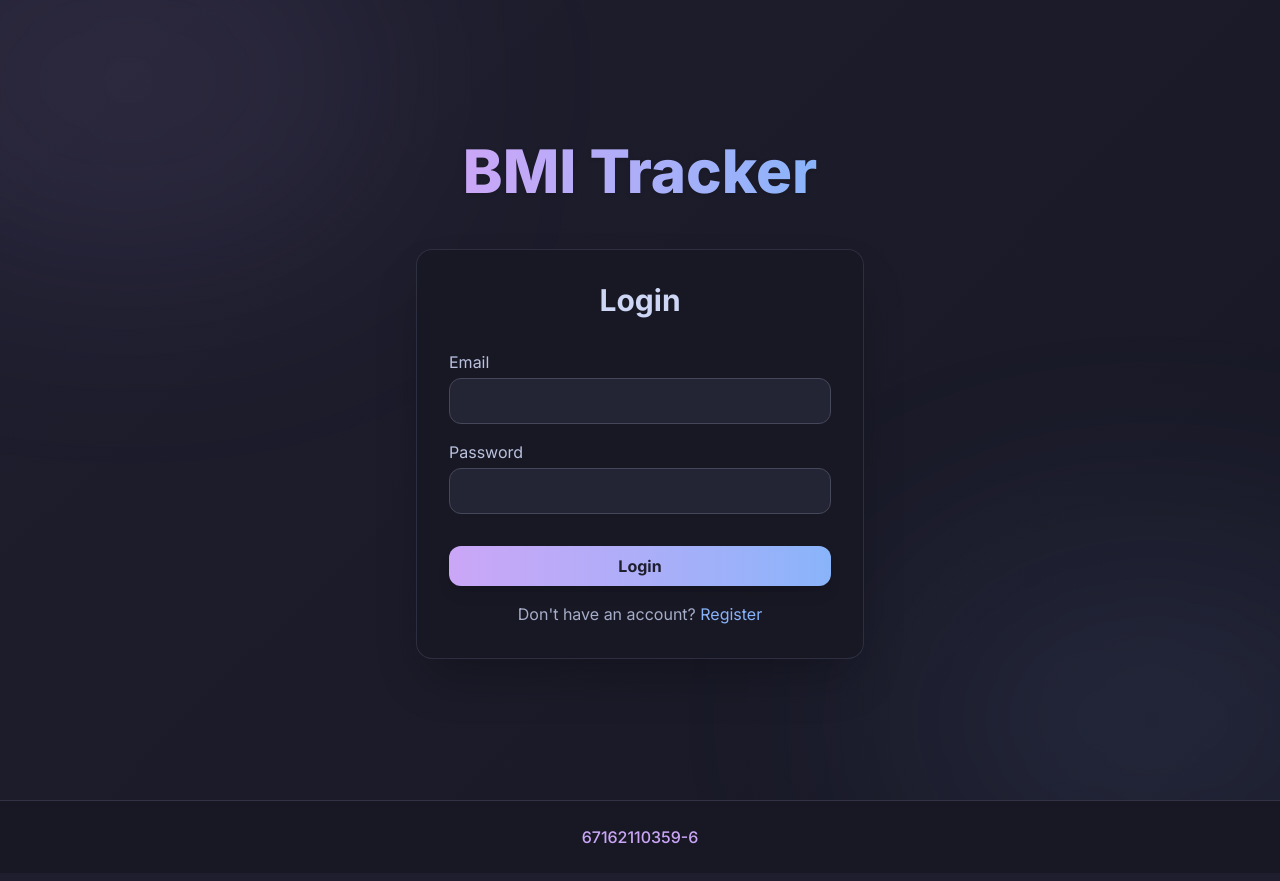
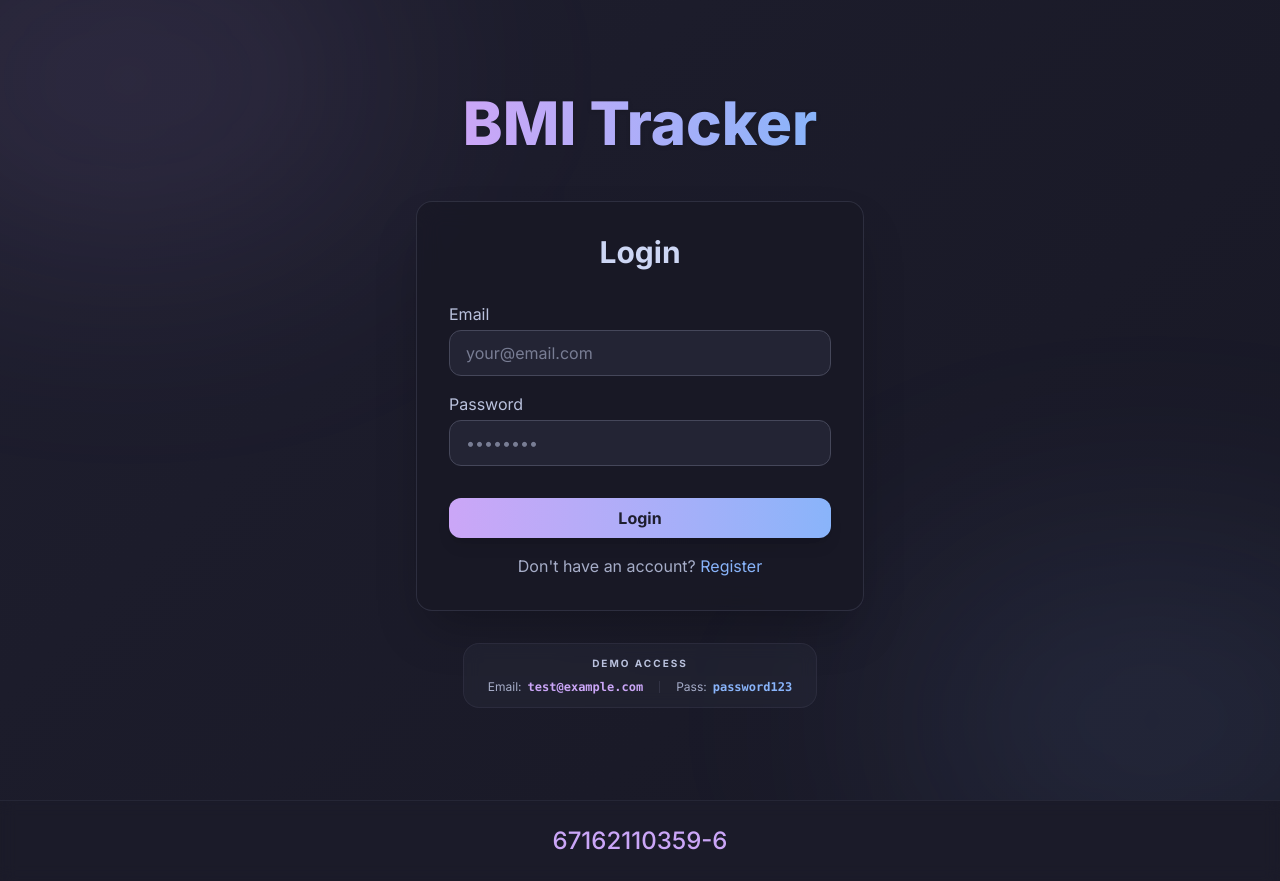
Before and after one commit to 3est3est/mtd-bmi, a Next.js app: page /login in a window 1280 px wide. Built offline with nearby package versions, Linux system fonts and the light colour scheme.

Commit message:
update and fix layout page

```diff
--- a/src/app/login/page.tsx
+++ b/src/app/login/page.tsx
@@ -60,17 +60,19 @@ export default function LoginPage() {
               className="input-field"
               value={email}
               onChange={(e) => setEmail(e.target.value)}
+              placeholder="your@email.com"
               required
             />
           </div>
           <div>
-            <label htmlFor="password" className="block text-subtext1 mb-1">Password</label>
+            <label htmlFor="password" title="Password" className="block text-subtext1 mb-1">Password</label>
             <input
               id="password"
               type="password"
               className="input-field"
               value={password}
               onChange={(e) => setPassword(e.target.value)}
+              placeholder="••••••••"
               required
             />
           </div>
@@ -90,6 +92,22 @@ export default function LoginPage() {
           </Link>
         </p>
       </div>
+
+      {/* Demo Credentials Under Card */}
+      <div className="mt-8 relative z-10 flex flex-col items-center gap-2 px-6 py-3 rounded-2xl bg-surface0/30 border border-surface1/30 backdrop-blur-sm animate-fade-in">
+        <p className="text-subtext1 text-[10px] font-bold uppercase tracking-[0.2em]">Demo Access</p>
+        <div className="flex gap-4 text-xs">
+          <div className="flex gap-1.5">
+            <span className="text-subtext0">Email:</span>
+            <span className="text-mauve font-mono font-bold">test@example.com</span>
+          </div>
+          <div className="w-px h-3 bg-surface1/50 self-center" />
+          <div className="flex gap-1.5">
+            <span className="text-subtext0">Pass:</span>
+            <span className="text-blue font-mono font-bold">password123</span>
+          </div>
+        </div>
+      </div>
     </div>
   );
 }
--- a/src/app/register/page.tsx
+++ b/src/app/register/page.tsx
@@ -55,6 +55,7 @@ export default function RegisterPage() {
               className="input-field"
               value={name}
               onChange={(e) => setName(e.target.value)}
+              placeholder="Your Name"
               required
             />
           </div>
@@ -66,6 +67,7 @@ export default function RegisterPage() {
               className="input-field"
               value={email}
               onChange={(e) => setEmail(e.target.value)}
+              placeholder="your@email.com"
               required
             />
           </div>
@@ -77,6 +79,7 @@ export default function RegisterPage() {
               className="input-field"
               value={password}
               onChange={(e) => setPassword(e.target.value)}
+              placeholder="••••••••"
               required
             />
           </div>
@@ -96,6 +99,22 @@ export default function RegisterPage() {
           </Link>
         </p>
       </div>
+
+      {/* Demo Credentials Under Card */}
+      <div className="mt-8 relative z-10 flex flex-col items-center gap-2 px-6 py-3 rounded-2xl bg-surface0/30 border border-surface1/30 backdrop-blur-sm animate-fade-in">
+        <p className="text-subtext1 text-[10px] font-bold uppercase tracking-[0.2em]">Demo Access</p>
+        <div className="flex gap-4 text-xs">
+          <div className="flex gap-1.5">
+            <span className="text-subtext0">Email:</span>
+            <span className="text-mauve font-mono font-bold">test@example.com</span>
+          </div>
+          <div className="w-px h-3 bg-surface1/50 self-center" />
+          <div className="flex gap-1.5">
+            <span className="text-subtext0">Pass:</span>
+            <span className="text-blue font-mono font-bold">password123</span>
+          </div>
+        </div>
+      </div>
     </div>
   );
 }
--- a/src/components/Footer.tsx
+++ b/src/components/Footer.tsx
@@ -1,9 +1,9 @@
 export default function Footer() {
   return (
-    <footer className="bg-mantle border-t border-surface0 py-6 mt-auto">
+    <footer className="bg-mantle/50 border-t border-surface0/50 py-6 mt-auto backdrop-blur-sm">
       <div className="max-w-7xl mx-auto px-8 flex justify-center items-center">
-        <p className="text-subtext0 font-medium">
-          <span className="text-mauve">67162110359-6</span>
+        <p className="text-subtext0 font-medium text-xs">
+          <span className="text-mauve text-2xl">67162110359-6</span>
         </p>
       </div>
     </footer>
```
